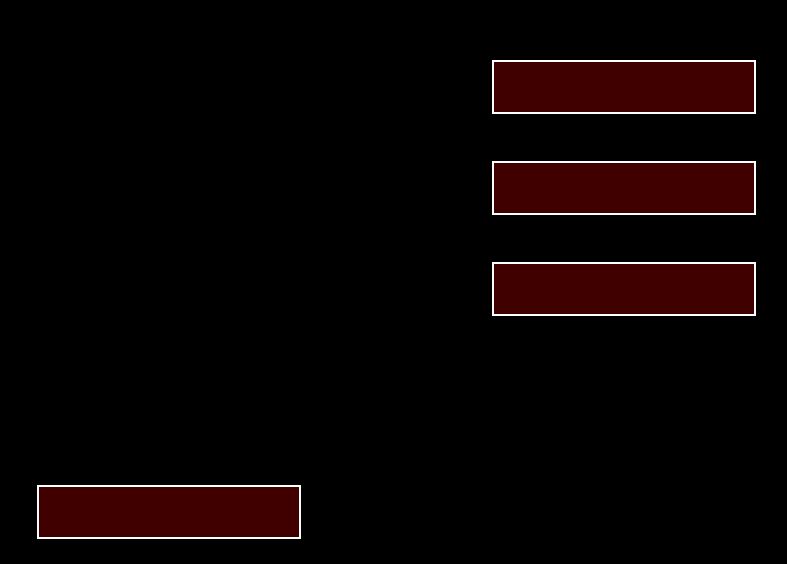
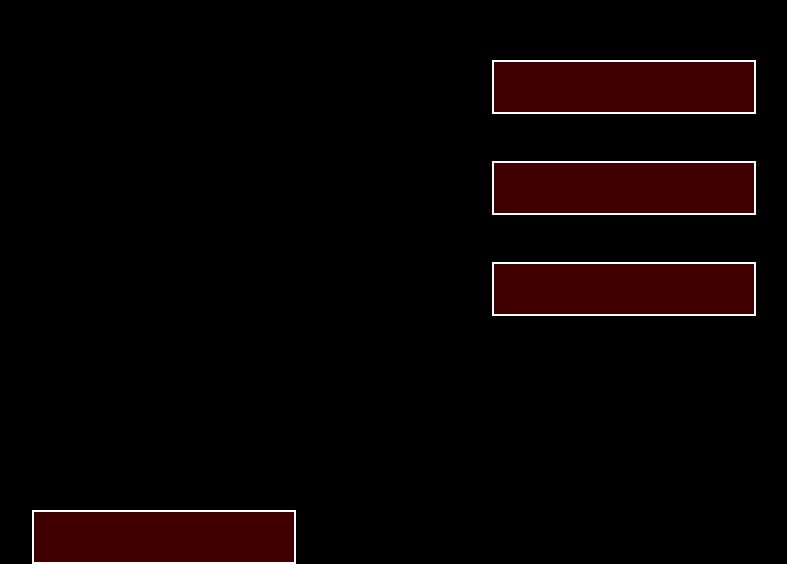
Before and after one commit to jarrednightthorne-code/infinite-crossroads, a plain HTML site: page pages/runeindex2.html in a window 1280 px wide. Shown: the part 2140-2704 px from the top of the page, without its empty margins (143-930 px from the left). Before the commit the page ends 2679 px from the top, so only its background shows below. Drawn offline with Linux system fonts and the light colour scheme.

Commit message:
Update runeindex2.html

```diff
--- a/pages/runeindex2.html
+++ b/pages/runeindex2.html
@@ -46,7 +46,7 @@
     <div class="drawer-btn debug" style="top: 2402px; left: 1470px;" onclick="openCard()"></div>
 
     <!-- RETURN TO ARCHIVE BUTTON -->
-    <div class="drawer-btn debug" style="top: 2625px; left: 180px;" onclick="openCard()"></div>
+    <div class="drawer-btn debug" style="top: 2650px; left: 175px;" onclick="openCard()"></div>
 
 </div>
 
```
